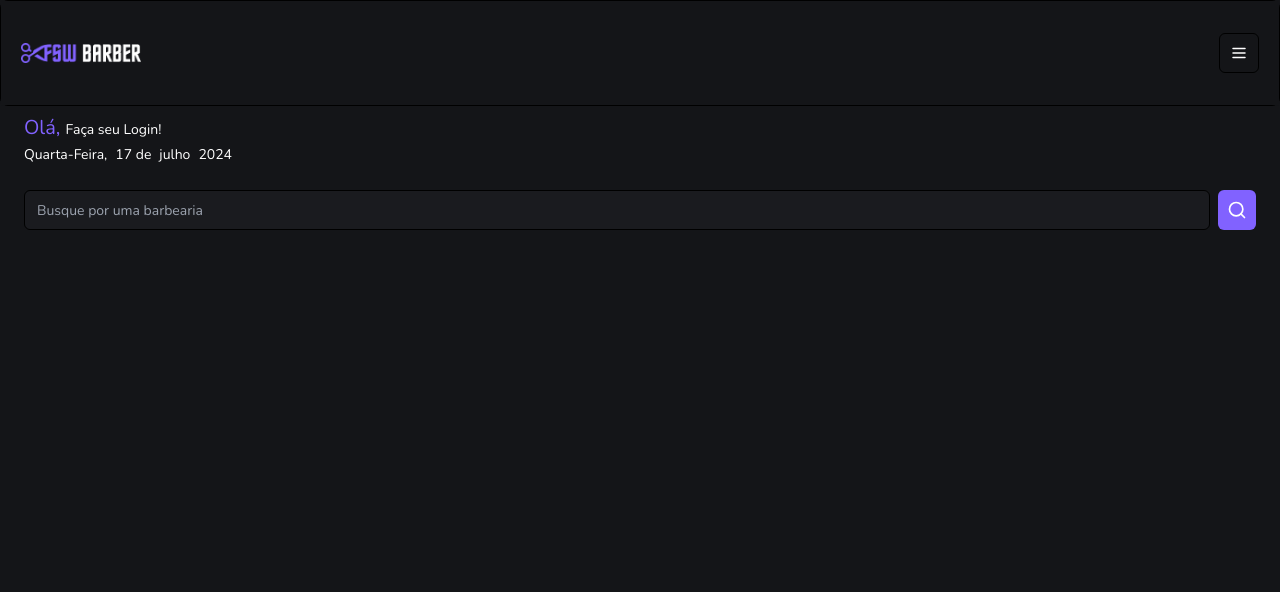
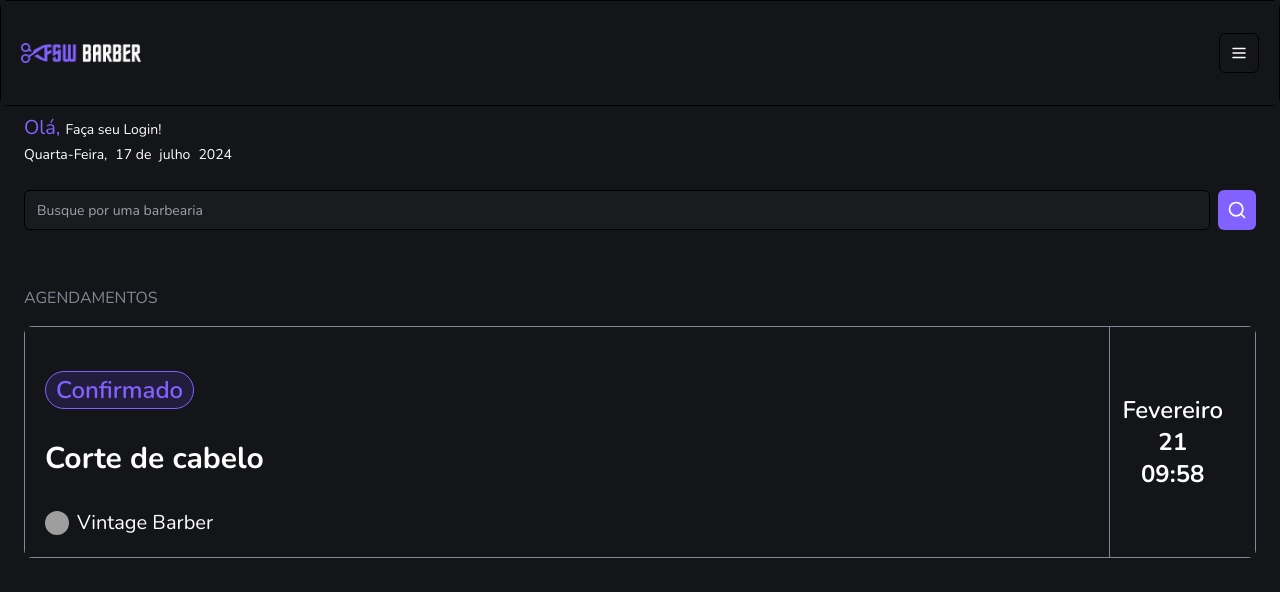
Before and after one commit to Graciliana/fsw-barber, a Next.js app: page / in a window 1280 px wide. Shown: the top 592 px of the page. Built offline with nearby package versions, Linux system fonts and the light colour scheme; grey boxes are pictures that could not be loaded.

Commit message:
[feat] add initial shedules component

```diff
--- a/package.json
+++ b/package.json
@@ -13,6 +13,7 @@
   },
   "dependencies": {
     "@prisma/client": "^5.17.0",
+    "@radix-ui/react-avatar": "^1.1.0",
     "@radix-ui/react-dialog": "^1.1.1",
     "@radix-ui/react-dropdown-menu": "^2.1.1",
     "@radix-ui/react-separator": "^1.1.0",
--- a/src/app/(home)/page.tsx
+++ b/src/app/(home)/page.tsx
@@ -3,6 +3,7 @@
 import { format } from "date-fns";
 import { ptBR } from "date-fns/locale";
 import Search from "./_components/search";
+import Schedules from "../_components/schedules";
 
 
 export default function Home() {
@@ -25,6 +26,13 @@
       <div className="px-6 pt-6 ">
         <Search />
       </div>
+      <div className="px-6 pt-14 ">
+        <h2 className='uppercase text-bold text-gray-03'>Agendamentos</h2>
+        <div className="mt-4">
+ <Schedules  />
+        </div>
+
+      </div>
 
 
  </div>
--- /dev/null
+++ b/src/app/_components/schedules.tsx
@@ -0,0 +1,39 @@
+
+import * as React from 'react';
+import { Card, CardContent } from './ui/card';
+import { Badge } from './ui/badge';
+import { Avatar, AvatarFallback, AvatarImage } from './ui/avatar';
+type Props = {
+
+};
+ const Schedules = (props: Props) => {
+  return (
+    <Card className='border-gray-03' >
+      <CardContent className='p-5 flex  justify-between py-0'>
+        <div className='flex flex-col gap-2 py-5'>
+          <Badge variant="outline" className='bg-dark-purple text-primary-purple text-2xl mt-6 w-max'>
+          Confirmado
+        </Badge>
+        <h1 className='text-white text-3xl font-bold mt-6'>Corte de cabelo</h1>
+        <div className="flex mt-6 items-center gap-2">
+          <Avatar className="h-6 w-6">
+            <AvatarImage src="https://utfs.io/f/0ddfbd26-a424-43a0-aaf3-c3f1dc6be6d1-1kgxo7.png" alt="shadcn" />
+            <AvatarFallback>G</AvatarFallback>
+          </Avatar>
+          <h2 className= "text-white text-xl">Vintage Barber</h2>
+
+        </div>
+        </div>
+       <div className="flex flex-col items-center justify-center px-3 border-l border-solid border-gray-03 text-white">
+            <p className="text-2xl font-semibold">Fevereiro</p>
+              <p className="text-2xl font-bold">21</p>
+              <p className="text-2xl font-bold">09:58</p>
+        </div>
+
+
+
+      </CardContent>
+      </Card>
+  );
+};
+export default Schedules;
--- /dev/null
+++ b/src/app/_components/ui/avatar.tsx
@@ -0,0 +1,50 @@
+"use client"
+
+import * as React from "react"
+import * as AvatarPrimitive from "@radix-ui/react-avatar"
+
+import { cn } from "@/app/_lib/utils"
+
+const Avatar = React.forwardRef<
+  React.ElementRef<typeof AvatarPrimitive.Root>,
+  React.ComponentPropsWithoutRef<typeof AvatarPrimitive.Root>
+>(({ className, ...props }, ref) => (
+  <AvatarPrimitive.Root
+    ref={ref}
+    className={cn(
+      "relative flex h-10 w-10 shrink-0 overflow-hidden rounded-full",
+      className
+    )}
+    {...props}
+  />
+))
+Avatar.displayName = AvatarPrimitive.Root.displayName
+
+const AvatarImage = React.forwardRef<
+  React.ElementRef<typeof AvatarPrimitive.Image>,
+  React.ComponentPropsWithoutRef<typeof AvatarPrimitive.Image>
+>(({ className, ...props }, ref) => (
+  <AvatarPrimitive.Image
+    ref={ref}
+    className={cn("aspect-square h-full w-full", className)}
+    {...props}
+  />
+))
+AvatarImage.displayName = AvatarPrimitive.Image.displayName
+
+const AvatarFallback = React.forwardRef<
+  React.ElementRef<typeof AvatarPrimitive.Fallback>,
+  React.ComponentPropsWithoutRef<typeof AvatarPrimitive.Fallback>
+>(({ className, ...props }, ref) => (
+  <AvatarPrimitive.Fallback
+    ref={ref}
+    className={cn(
+      "flex h-full w-full items-center justify-center rounded-full bg-muted",
+      className
+    )}
+    {...props}
+  />
+))
+AvatarFallback.displayName = AvatarPrimitive.Fallback.displayName
+
+export { Avatar, AvatarImage, AvatarFallback }
--- /dev/null
+++ b/src/app/_components/ui/badge.tsx
@@ -0,0 +1,36 @@
+import * as React from "react"
+import { cva, type VariantProps } from "class-variance-authority"
+
+import { cn } from "@/app/_lib/utils"
+
+const badgeVariants = cva(
+  "inline-flex items-center rounded-full border px-2.5 py-0.5 text-xs font-semibold transition-colors focus:outline-none focus:ring-2 focus:ring-ring focus:ring-offset-2",
+  {
+    variants: {
+      variant: {
+        default:
+          "border-transparent bg-primary text-primary-foreground hover:bg-primary/80",
+        secondary:
+          "border-transparent bg-secondary text-secondary-foreground hover:bg-secondary/80",
+        destructive:
+          "border-transparent bg-destructive text-destructive-foreground hover:bg-destructive/80",
+        outline: "text-foreground",
+      },
+    },
+    defaultVariants: {
+      variant: "default",
+    },
+  }
+)
+
+export interface BadgeProps
+  extends React.HTMLAttributes<HTMLDivElement>,
+    VariantProps<typeof badgeVariants> {}
+
+function Badge({ className, variant, ...props }: BadgeProps) {
+  return (
+    <div className={cn(badgeVariants({ variant }), className)} {...props} />
+  )
+}
+
+export { Badge, badgeVariants }
```
Also changed, not shown: 1 other file (tests, documents, lock files or other folders).
